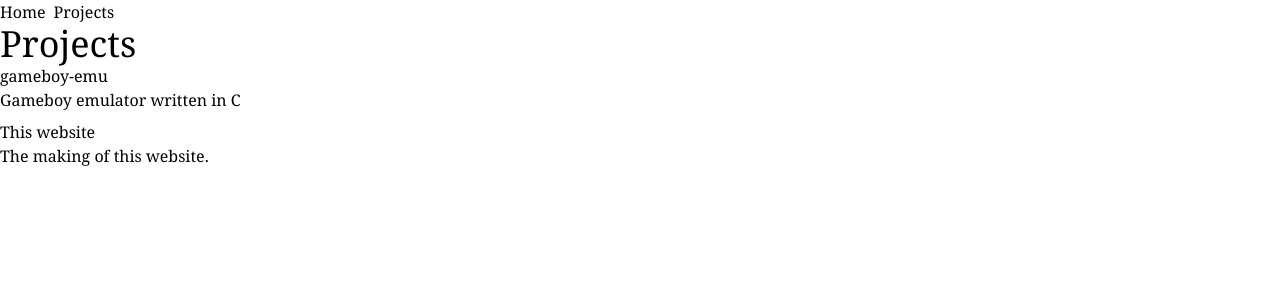
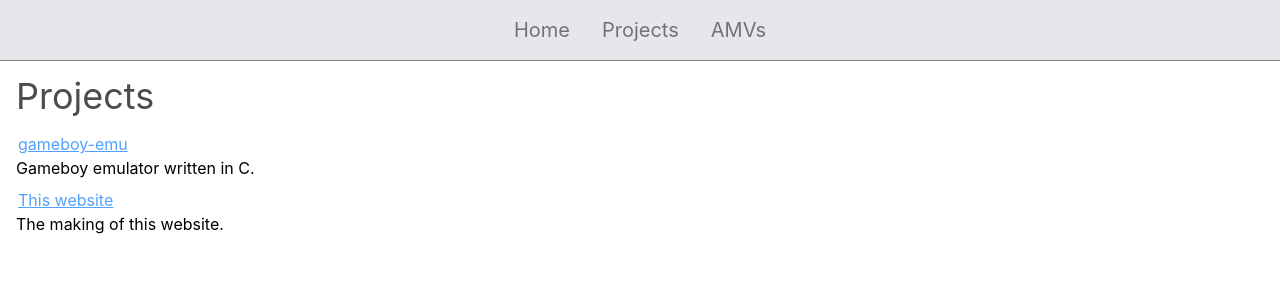
Before and after one commit to PsioNicolas/psionicolas.github.io, a SvelteKit app: page /projects in a window 1280 px wide. Shown: the top 300 px of the page. Built offline with nearby package versions, Linux system fonts and the light colour scheme.

Commit message:
Code blocks

```diff
--- a/package.json
+++ b/package.json
@@ -37,5 +37,8 @@
 		"typescript": "^6.0.2",
 		"typescript-eslint": "^8.58.1",
 		"vite": "^8.0.7"
+	},
+	"dependencies": {
+		"shiki": "^4.1.0"
 	}
 }
--- a/src/routes/+layout.svelte
+++ b/src/routes/+layout.svelte
@@ -1,5 +1,6 @@
 <script lang="ts">
 	import './layout.css';
+	import 'prismjs/themes/prism-tomorrow.css';
 	import favicon from '$lib/assets/favicon.svg';
 	import { resolve } from '$app/paths';
 
@@ -7,16 +8,18 @@
 
 	const nav = [
 		{ id: 1, name: 'Home', url: '/' },
-		{ id: 2, name: 'Projects', url: '/projects' }
+		{ id: 2, name: 'Projects', url: '/projects' },
+		{ id: 3, name: 'AMVs', url: '/amvs' }
 	] as const;
 </script>
 
 <svelte:head><link rel="icon" href={favicon} /></svelte:head>
 
-<nav class="flex gap-2">
+<nav class="flex justify-center gap-8 bg-gray-200 p-4 outline-1">
 	{#each nav as item (item.id)}
-		<a href={resolve(item.url)}>{item.name}</a>
+		<a class="hover:text-black" href={resolve(item.url)}>{item.name}</a>
 	{/each}
 </nav>
-
-{@render children()}
+<div class="p-4">
+	{@render children()}
+</div>
--- /dev/null
+++ b/src/routes/amvs/+page.svelte
@@ -0,0 +1,19 @@
+<script lang="ts">
+	const amvs = [
+		{ id: 1, name: 'Blue Flicks', url: 'https://www.youtube.com/embed/-wLhHVGvxmU' },
+		{ id: 2, name: 'The Monster in My Bed', url: 'https://www.youtube.com/embed/CJV89Vu30sc' },
+		{ id: 3, name: 'Silver Beret', url: 'https://www.youtube.com/embed/dk75TBkAhzY' },
+		{ id: 4, name: 'Planes in the Sky', url: 'https://www.youtube.com/embed/Swa8ePFDf0A' },
+		{ id: 5, name: 'I Gave You My Heart', url: 'https://www.youtube.com/embed/F8cO2OfnucY' },
+		{ id: 6, name: 'Midnight Sun', url: 'https://www.youtube.com/embed/fXaryzjqf1I' }
+	] as const;
+</script>
+
+<div class="grid w-full grid-cols-[repeat(auto-fit,minmax(min(100%,600px),1fr))] gap-4">
+	{#each amvs as amv (amv.id)}
+		<div class="flex flex-col items-center">
+			<h2 class="mb-2">{amv.name}</h2>
+			<iframe class="rounded-xl" title={amv.name} src={amv.url}></iframe>
+		</div>
+	{/each}
+</div>
--- a/src/routes/layout.css
+++ b/src/routes/layout.css
@@ -2,14 +2,27 @@
 @plugin '@tailwindcss/forms';
 @plugin '@tailwindcss/typography';
 
-* {
+/** {
 	@apply font-serif;
+}*/
+
+h1 {
+	@apply text-4xl text-black/70;
 }
 
-h1 {
-	@apply text-4xl;
+h2 {
+	@apply text-3xl text-black/60;
 }
 
 h3 {
-	@apply text-2xl;
+	@apply text-2xl text-black/50;
 }
+
+nav {
+	@apply text-xl text-black/50;
+}
+
+/* Code blocks */
+pre {
+	@apply mt-4 mb-4 rounded-lg p-4 shadow-xl/20;
+}
--- a/src/routes/projects/+page.svelte
+++ b/src/routes/projects/+page.svelte
@@ -6,12 +6,12 @@
 			id: 1,
 			name: 'gameboy-emu',
 			url: '/gameboy',
-			description: 'Gameboy emulator written in C'
+			description: 'Gameboy emulator written in C.'
 		},
 		{
 			id: 2,
 			name: 'This website',
-			url: 'this-website',
+			url: '/this-website',
 			description: 'The making of this website.'
 		}
 	] as const;
@@ -21,12 +21,17 @@
 	<title>Projects</title>
 </svelte:head>
 
-<h1>Projects</h1>
+<h1 class="mb-4">Projects</h1>
 <ul class="flex flex-col gap-2">
 	{#each projects as project (project.id)}
 		<li>
-			<a href={resolve(`/projects${project.url}`)}>{project.name}</a>
-			<aside>{project.description}</aside>
+			<a
+				class="rounded-md p-0.5 text-blue-400 underline hover:bg-amber-200"
+				href={resolve(`/projects${project.url}`)}
+			>
+				{project.name}
+			</a>
+			<p>{project.description}</p>
 		</li>
 	{/each}
 </ul>
--- /dev/null
+++ b/src/routes/projects/this-website/+page.md
@@ -0,0 +1,7 @@
+# The Making of This Site
+### Started May 23, 2026
+
+## Possible talking points
+- Setting up the environment
+- Svelte MCP server
+- Why Svelte?
--- a/svelte.config.js
+++ b/svelte.config.js
@@ -1,5 +1,23 @@
-import { mdsvex } from 'mdsvex';
+import { mdsvex, escapeSvelte } from 'mdsvex';
 import adapter from '@sveltejs/adapter-auto';
+import { createHighlighter } from 'shiki';
+
+const theme = 'github-dark';
+const highlighter = await createHighlighter({
+	themes: [theme],
+	langs: ['c', 'cpp', 'python', 'javascript', 'typescript']
+});
+
+/** @type {import('mdsvex').MdsvexOptions} */
+const mdsvexOptions = {
+	extensions: ['.svx', '.md'],
+	highlight: {
+		highlighter: async (code, lang = 'text') => {
+			const html = escapeSvelte(highlighter.codeToHtml(code, { lang, theme }));
+			return `{@html \`${html}\` }`;
+		}
+	}
+};
 
 /** @type {import('@sveltejs/kit').Config} */
 const config = {
@@ -13,7 +31,7 @@ const config = {
 		// See https://svelte.dev/docs/kit/adapters for more information about adapters.
 		adapter: adapter()
 	},
-	preprocess: [mdsvex({ extensions: ['.svx', '.md'] })],
+	preprocess: [mdsvex(mdsvexOptions)],
 	extensions: ['.svelte', '.svx', '.md']
 };
 
```
Also changed, not shown: src/routes/projects/gameboy/+page.md (+9 -0 lines), 2 other files (tests, documents, lock files or other folders).
